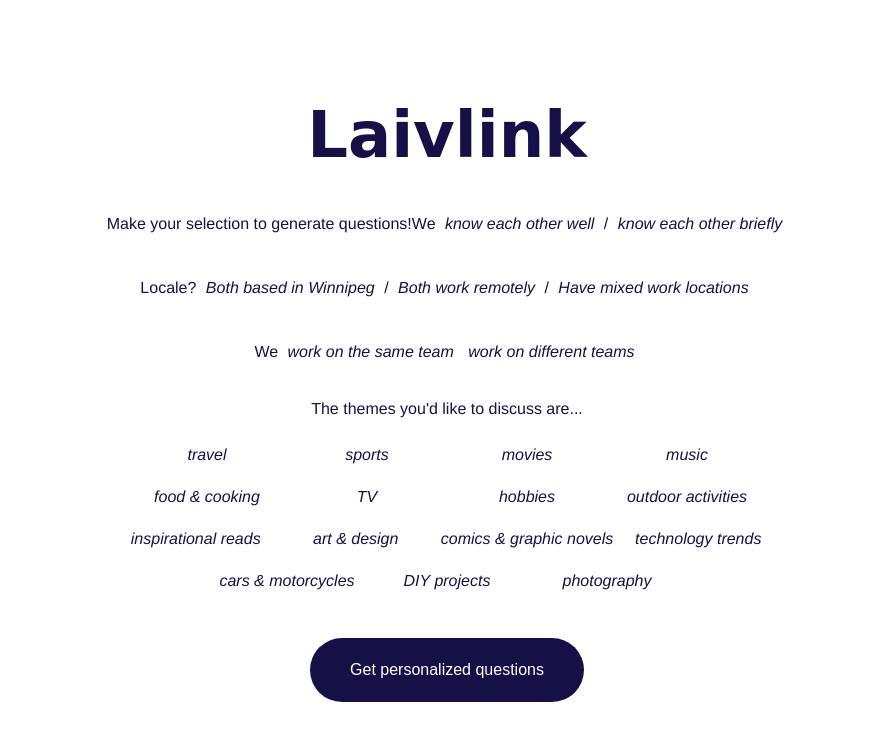
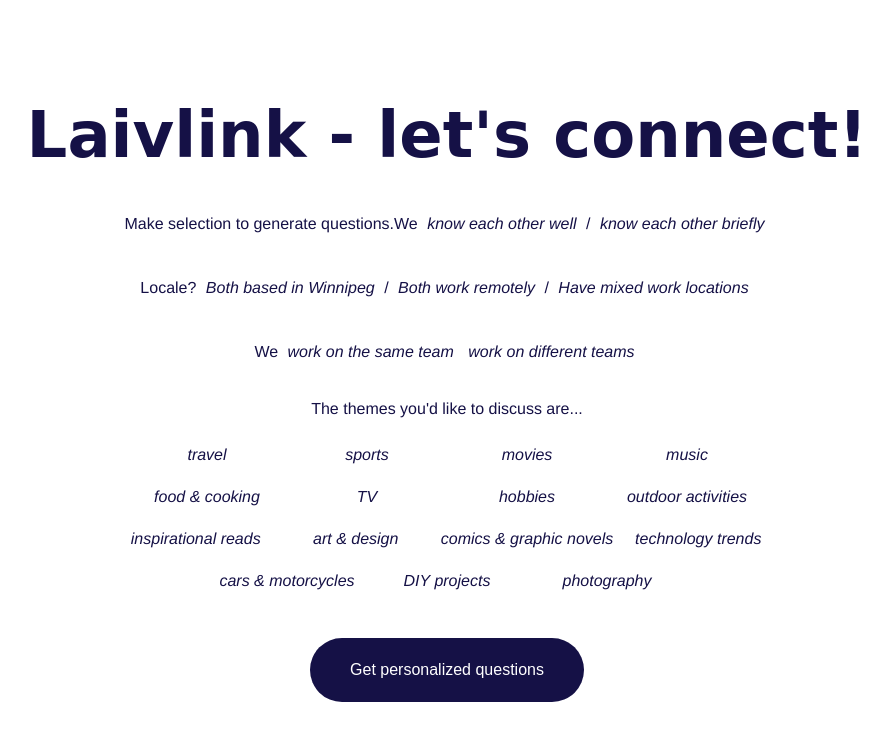
Before and after one commit to bikutoria/laivlink, a website: page index.html in a window 1280 px wide. Shown: the whole page, without its empty margins (193-1083 px from the left). Drawn offline with nearby package versions, Linux system fonts and the light colour scheme; a script that the page names is missing; a web font is replaced by a local one.

Commit message:
copy change

```diff
--- a/index.html
+++ b/index.html
@@ -14,10 +14,10 @@
         Your browser does not support the video tag.
     </video>
 
-    <h1>Laivlink</h1>
+    <h1>Laivlink - let's connect!</h1>
     <div id="choice-submission">
         <div class="selectable-group" id="longevity">
-            <p class="goal-header">Make your selection to generate questions! </p>
+            <p class="goal-header">Make selection to generate questions. </p>
             <p class="goal-header">We
                 <label data-value="new">know each other well</label> /
                 <label data-value="long">know each other briefly</label>
```
